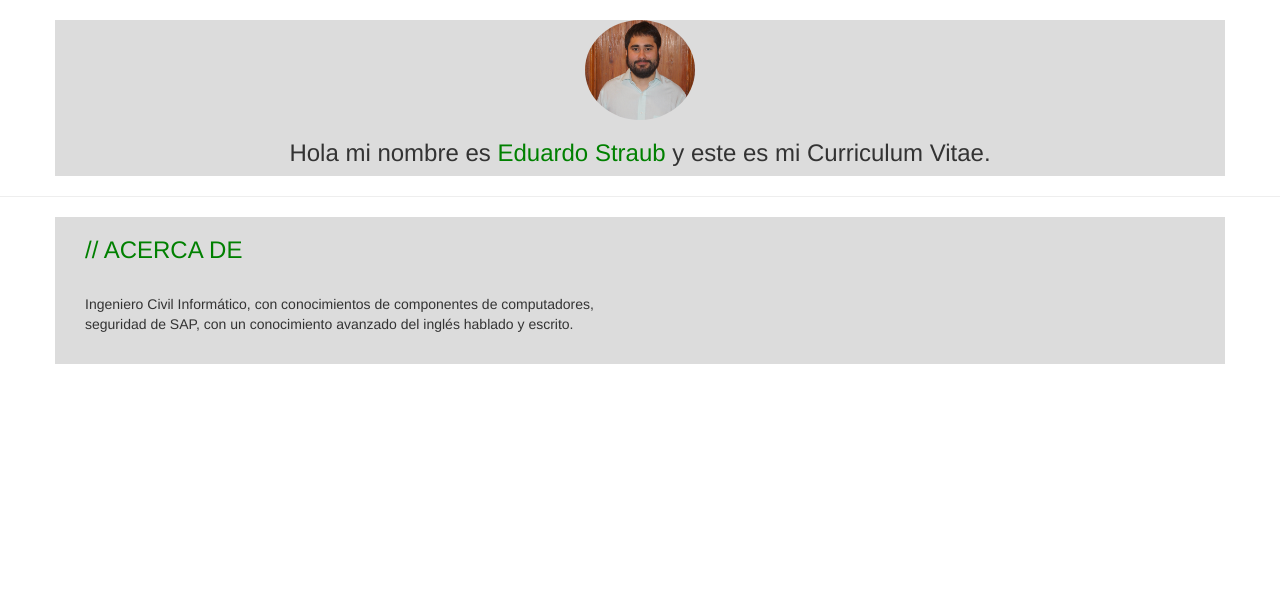
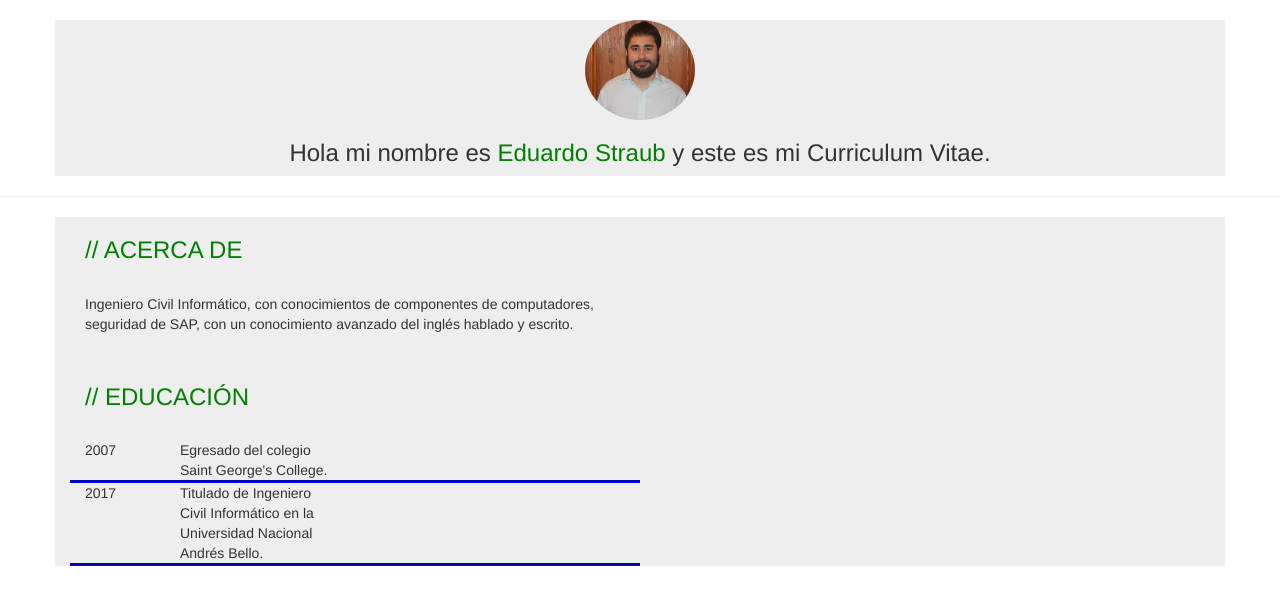
Before and after one commit to Stro21/E3CP2A1, a website: page public_html/index.html in a window 1280 px wide. Drawn offline with nearby package versions, Linux system fonts and the light colour scheme.

Commit message:
Se los estudios

```diff
--- a/public_html/assets/css/actividad6.css
+++ b/public_html/assets/css/actividad6.css
@@ -27,5 +27,13 @@ and open the template in the editor.
 
 
 .container {
-  background-color: gainsboro;
+  background-color: #EEEEEE;
 }
+
+.borde{
+  border-bottom-style: groove;
+  border-bottom-color: blue;
+  border-top-color: blue;
+  border-left-color: blue;
+  border-right-color: blue;
+}
--- a/public_html/index.html
+++ b/public_html/index.html
@@ -20,6 +20,7 @@ and open the template in the editor.
     <script src="https://maxcdn.bootstrapcdn.com/bootstrap/3.3.7/js/bootstrap.min.js" integrity="sha384-Tc5IQib027qvyjSMfHjOMaLkfuWVxZxUPnCJA7l2mCWNIpG9mGCD8wGNIcPD7Txa" crossorigin="anonymous"></script>
 
     <link rel="stylesheet" type="text/css" href="assets/css/actividad6.css">
+
   </head>
   <body>
     <br>
@@ -41,7 +42,24 @@ and open the template in the editor.
             Ingeniero Civil Informático, con conocimientos de componentes de computadores, seguridad de SAP, con un conocimiento avanzado del inglés hablado y escrito.
           </p>
           <br>
-
+          <h3 class="verde">// EDUCACIÓN</h3>
+          <br>
+          <div class="row borde">
+            <div class="col-md-2 col-sm-2 col-lg-2">
+              <p>2007</p>
+            </div>
+            <div class="col-md-4 col-sm-4 col-lg-4">
+              Egresado del colegio Saint George's College.
+            </div>
+          </div>
+          <div class="row borde">
+            <div class="col-md-2 col-sm-2 col-lg-2">
+              <p>2017</p>
+            </div>
+            <div class="col-md-4 col-sm-4 col-lg-4">
+              Titulado de Ingeniero Civil Informático en la Universidad Nacional Andrés Bello.
+            </div>
+          </div>
         </div>
       </div>
     </div>
```
